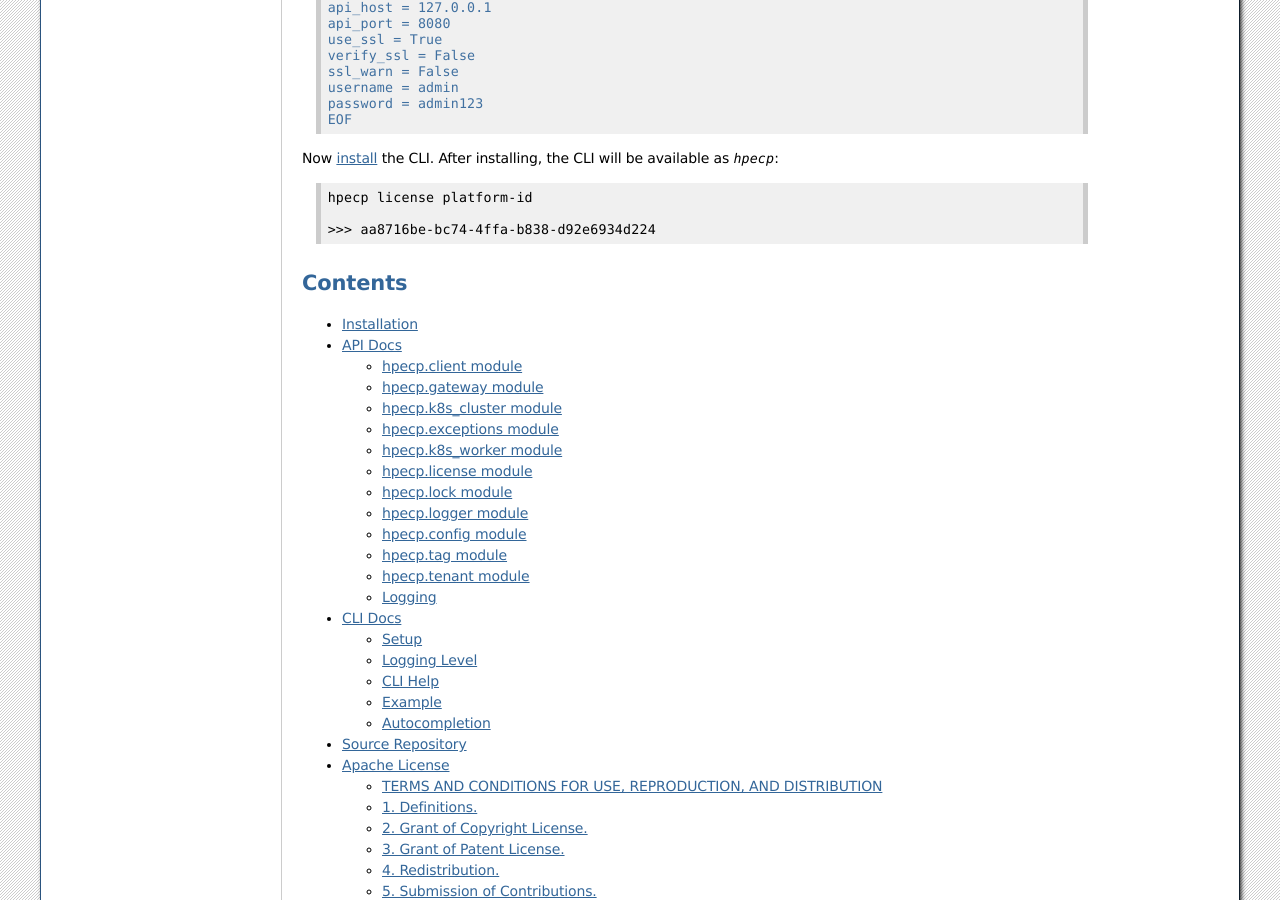
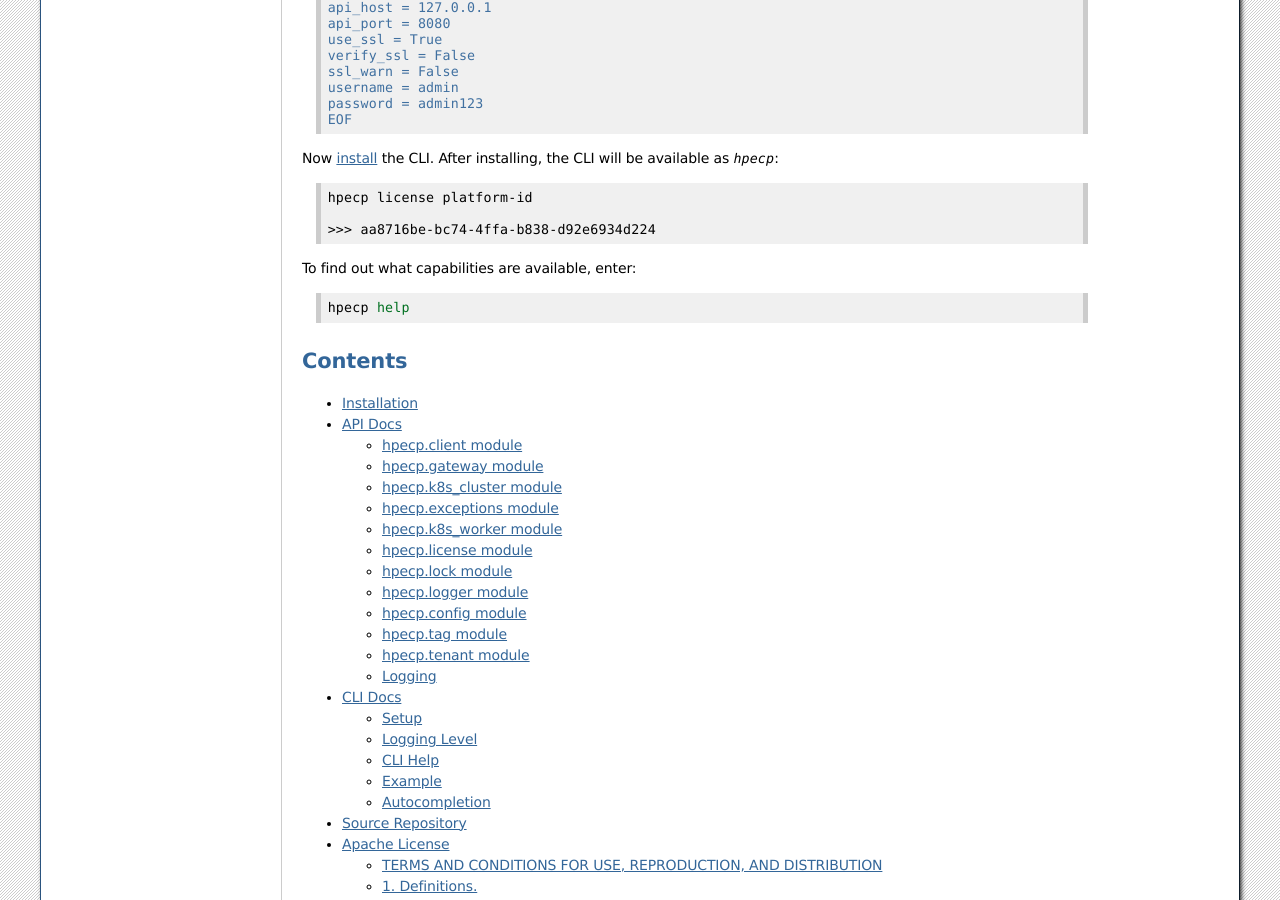
Before and after one commit to hpe-container-platform-community/hpecp-python-library, a Sphinx documentation site: the page built from docs/source/index.rst, in a window 1280 px wide and 900 px high, scrolled down 973 px. Built offline with Sphinx 7.4.7, drawn with Linux system fonts in a browser that asks for light colours.

Commit message:
add docs

```diff
--- a/docs/source/index.rst
+++ b/docs/source/index.rst
@@ -77,6 +77,11 @@ Now :ref:`install <Installation>` the CLI.  After installing, the CLI will be av
 
     >>> aa8716be-bc74-4ffa-b838-d92e6934d224
 
+To find out what capabilities are available, enter:
+
+.. code-block:: bash
+
+    hpecp help
 
 Contents
 ========
```
